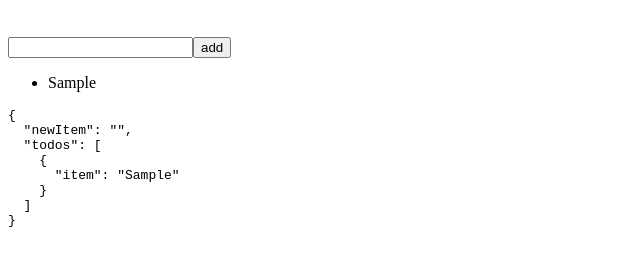
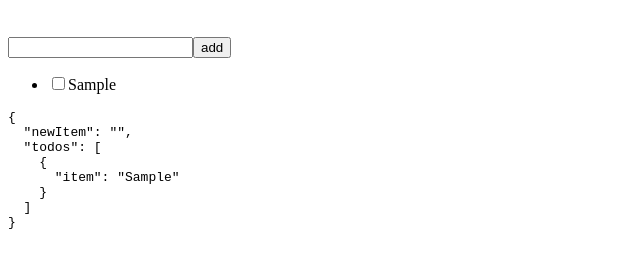
Before and after one commit to yasuyukisato/create_todo_in_vue, a website: page index.html in a window 1280 px wide. Both pictures are taken after typing "Sample" into the empty fields and a click on the button "add". Shown: the part 70-338 px from the top of the page, without its empty margins (0-640 px from the left). Drawn offline with nearby package versions, Linux system fonts and the light colour scheme.

Commit message:
チェックボックスの切り替え

```diff
--- a/index.html
+++ b/index.html
@@ -20,7 +20,10 @@
         <button v-on:click="addItem">add</button>
       </form>
       <ul>
-        <li v-for="todo in todos">{{ todo.item }}</li>
+        <li v-for="todo in todos">
+          <input type="checkbox" v-model="todo.isDone" />
+          <span>{{ todo.item }}</span>
+        </li>
       </ul>
 
       <!-- デバック -->
```
